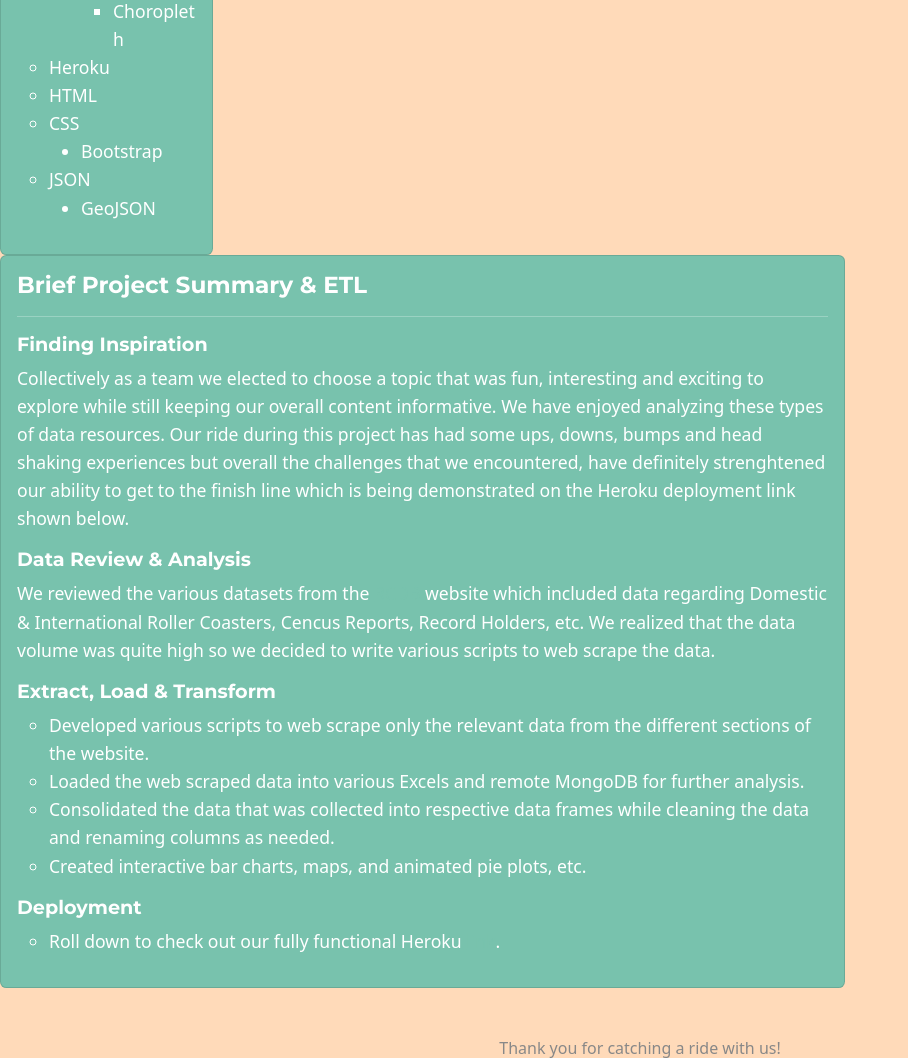
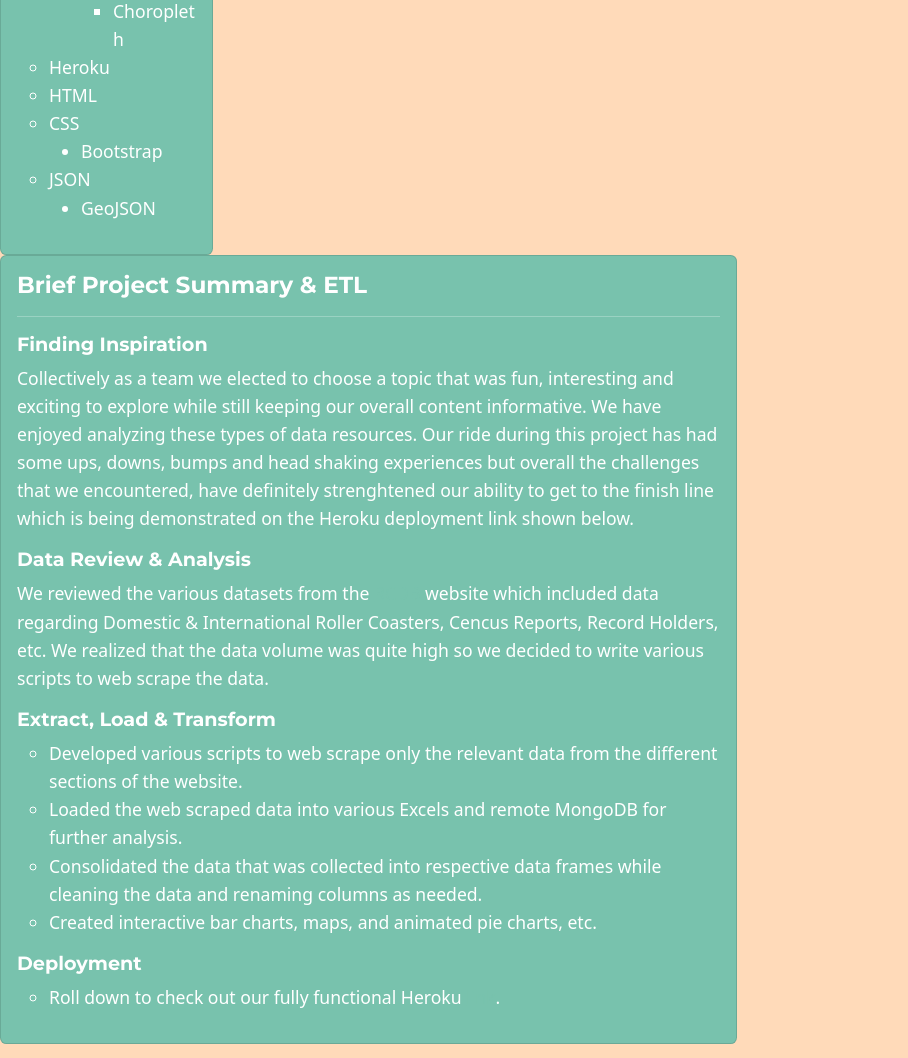
Before and after one commit to MorgaineB/Project2, a Flask app: template templates/about.html in a window 1280 px wide. Shown: the part 1890-2948 px from the top of the page, without its empty margins (0-908 px from the left). Run offline with Flask 2, Linux system fonts and the light colour scheme; the template is opened without the code that fills it, so the values that code supplies are empty; some libraries are stand-ins or nearby versions.

Commit message:
modified templates/about.html file

```diff
--- a/templates/about.html
+++ b/templates/about.html
@@ -126,8 +126,9 @@
       </div>
     </div>
   </div>
-
-  <div class="col-md-2 columns pl-0">
+      </div>
+          </div class="container">
+            <div class="col-md-2 columns pl-2">
               <div class="card bg-primary text-white">
                   <div class="card-body">
                       <h2 style="font-size:160%; font-weight: bold;">Languages & Libraries Utilized</h2>
@@ -176,7 +177,7 @@
           </div>
 
 <div class="row pl-2">
-  <div class="col-md-8 columns">
+  <div class="col-md-7 columns">
       <div class="card bg-primary text-white">
           <div class="card-body">
               <h2 style="font-size:145%; font-weight: bold;">Brief Project Summary & ETL</h2>
@@ -201,7 +202,7 @@
                       Consolidated the data that was collected into respective data frames while cleaning the data and renaming columns as needed.
                   </li>
                   <li>
-                      Created interactive bar charts, maps, and animated pie plots, etc.
+                      Created interactive bar charts, maps, and animated pie charts, etc.
                 </li>
               </ul>
               <h3 style="font-size:120%; font-weight: bold;">Deployment</h3>
```
Lines whose indentation alone changed are shown as unchanged.
